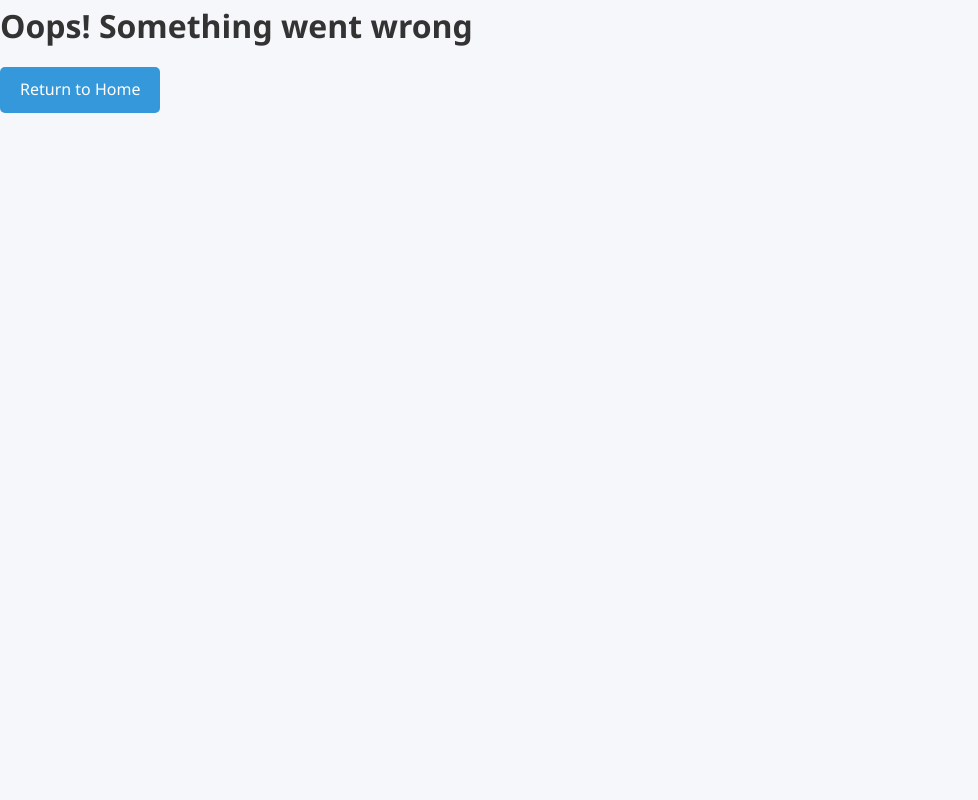
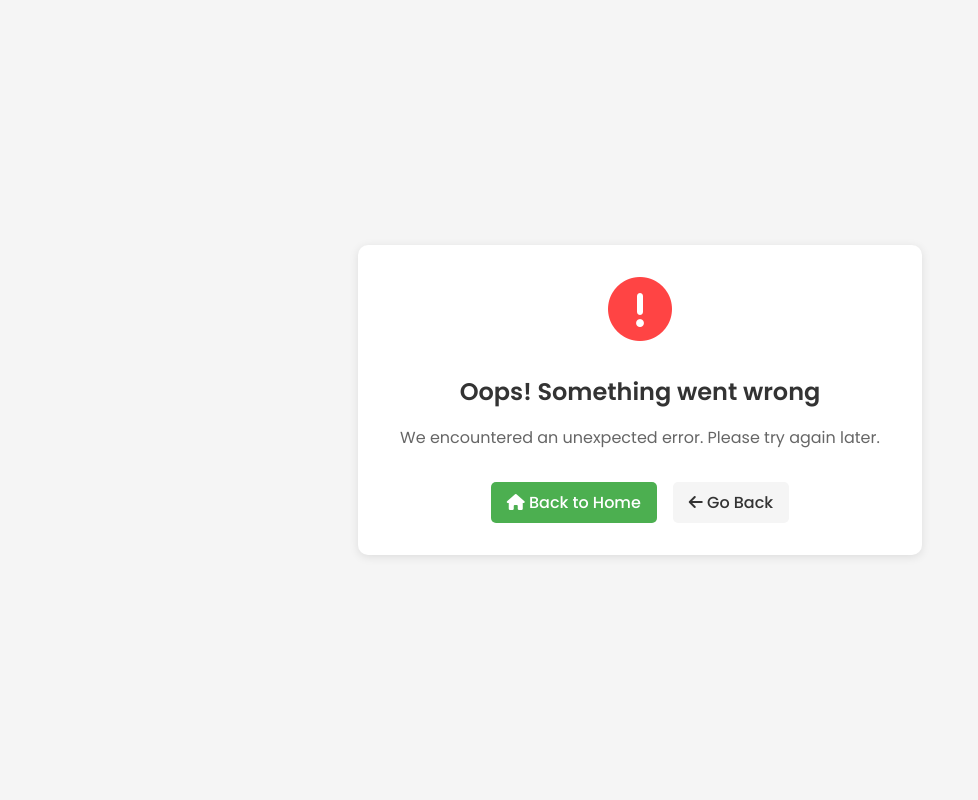
Before and after one commit to Danilo247/fitwithmee, a Flask app: template templates/error.html in a window 1280 px wide. Shown: the whole page, without its empty margins (0-978 px from the left). Run offline with Flask 3, Linux system fonts and the light colour scheme; the template is opened without the code that fills it, so the values that code supplies are empty.

Commit message:
Improve error handling and add better error page

```diff
--- a/app.py
+++ b/app.py
@@ -441,24 +441,14 @@ def logout():
     logout_user()
     return redirect(url_for('index'))
 
-# Error handlers
-@app.errorhandler(500)
-def internal_error(error):
-    print(f"Internal server error: {error}")
-    traceback.print_exc()
-    return render_template('error.html', error="Internal Server Error"), 500
-
-@app.errorhandler(404)
-def not_found_error(error):
-    return render_template('error.html', error="Page Not Found"), 404
-
-# Initialize database tables
 def init_db():
     """Initialize the database with proper error handling."""
     try:
         with app.app_context():
+            print("Initializing database...")
             # Create all tables
             db.create_all()
+            print("Database tables created successfully")
 
             # Check if admin user exists, if not create one
             admin_email = os.getenv('ADMIN_EMAIL')
@@ -484,7 +474,20 @@ def init_db():
         traceback.print_exc()
         raise
 
+# Error handlers
+@app.errorhandler(500)
+def internal_error(error):
+    print(f"Internal server error: {error}")
+    traceback.print_exc()
+    return render_template('error.html', error="Internal Server Error"), 500
+
+@app.errorhandler(404)
+def not_found_error(error):
+    return render_template('error.html', error="Page Not Found"), 404
+
+# Initialize database tables
+init_db()
+
 # For local development
 if __name__ == '__main__':
-    init_db()
     app.run(debug=True)
--- a/templates/error.html
+++ b/templates/error.html
@@ -3,18 +3,88 @@
 <head>
     <meta charset="UTF-8">
     <meta name="viewport" content="width=device-width, initial-scale=1.0">
-    <title>Error - Fit With COACH Daniel</title>
-    <link rel="stylesheet" href="{{ url_for('static', filename='style.css') }}">
-    <link rel="stylesheet" href="{{ url_for('static', filename='auth.css') }}">
+    <title>Error | Fit With COACH Daniel</title>
+    <link rel="stylesheet" href="{{ url_for('static', filename='error.css') }}">
+    <link href="https://fonts.googleapis.com/css2?family=Poppins:wght@400;500;600&display=swap" rel="stylesheet">
+    <link rel="stylesheet" href="https://cdnjs.cloudflare.com/ajax/libs/font-awesome/6.0.0/css/all.min.css">
+    <style>
+        body {
+            font-family: 'Poppins', sans-serif;
+            background-color: #f5f5f5;
+            margin: 0;
+            padding: 0;
+            display: flex;
+            justify-content: center;
+            align-items: center;
+            min-height: 100vh;
+        }
+        .error-container {
+            background-color: white;
+            padding: 2rem;
+            border-radius: 10px;
+            box-shadow: 0 2px 10px rgba(0, 0, 0, 0.1);
+            text-align: center;
+            max-width: 500px;
+            width: 90%;
+        }
+        .error-icon {
+            font-size: 4rem;
+            color: #ff4444;
+            margin-bottom: 1rem;
+        }
+        .error-title {
+            font-size: 1.5rem;
+            color: #333;
+            margin-bottom: 1rem;
+        }
+        .error-message {
+            color: #666;
+            margin-bottom: 2rem;
+        }
+        .error-actions {
+            display: flex;
+            justify-content: center;
+            gap: 1rem;
+        }
+        .btn {
+            padding: 0.5rem 1rem;
+            border-radius: 5px;
+            text-decoration: none;
+            font-weight: 500;
+            transition: all 0.3s ease;
+        }
+        .btn-primary {
+            background-color: #4CAF50;
+            color: white;
+        }
+        .btn-secondary {
+            background-color: #f5f5f5;
+            color: #333;
+        }
+        .btn:hover {
+            opacity: 0.9;
+            transform: translateY(-2px);
+        }
+    </style>
 </head>
 <body>
-    <div class="container">
-        <div class="error-container">
-            <h1>Oops! Something went wrong</h1>
-            <p class="error-message">{{ error }}</p>
-            <div class="error-actions">
-                <a href="{{ url_for('index') }}" class="btn btn-primary">Return to Home</a>
-            </div>
+    <div class="error-container">
+        <i class="fas fa-exclamation-circle error-icon"></i>
+        <h1 class="error-title">Oops! Something went wrong</h1>
+        <p class="error-message">
+            {% if error %}
+                {{ error }}
+            {% else %}
+                We encountered an unexpected error. Please try again later.
+            {% endif %}
+        </p>
+        <div class="error-actions">
+            <a href="{{ url_for('index') }}" class="btn btn-primary">
+                <i class="fas fa-home"></i> Back to Home
+            </a>
+            <a href="javascript:history.back()" class="btn btn-secondary">
+                <i class="fas fa-arrow-left"></i> Go Back
+            </a>
         </div>
     </div>
 </body>
```
